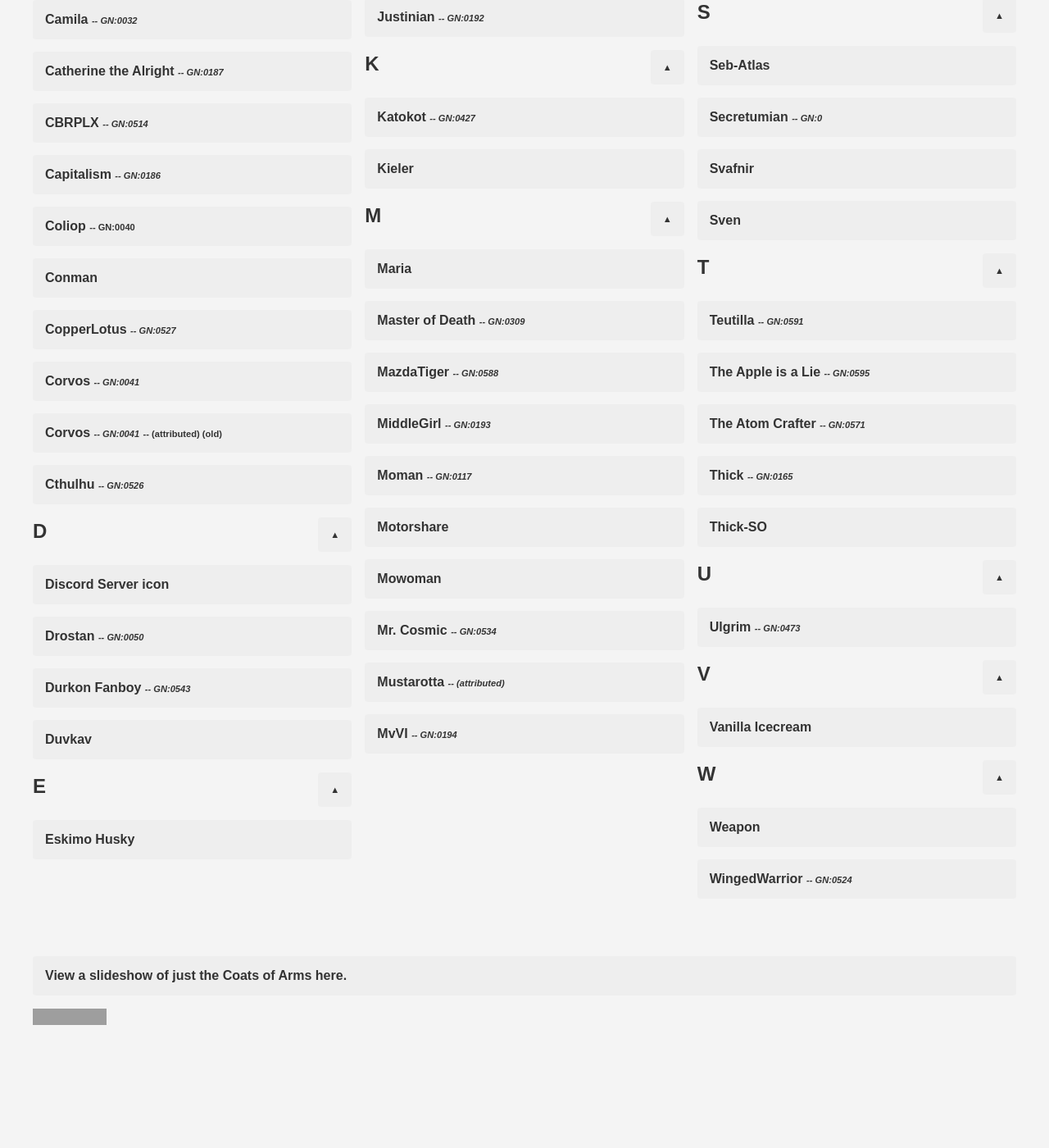
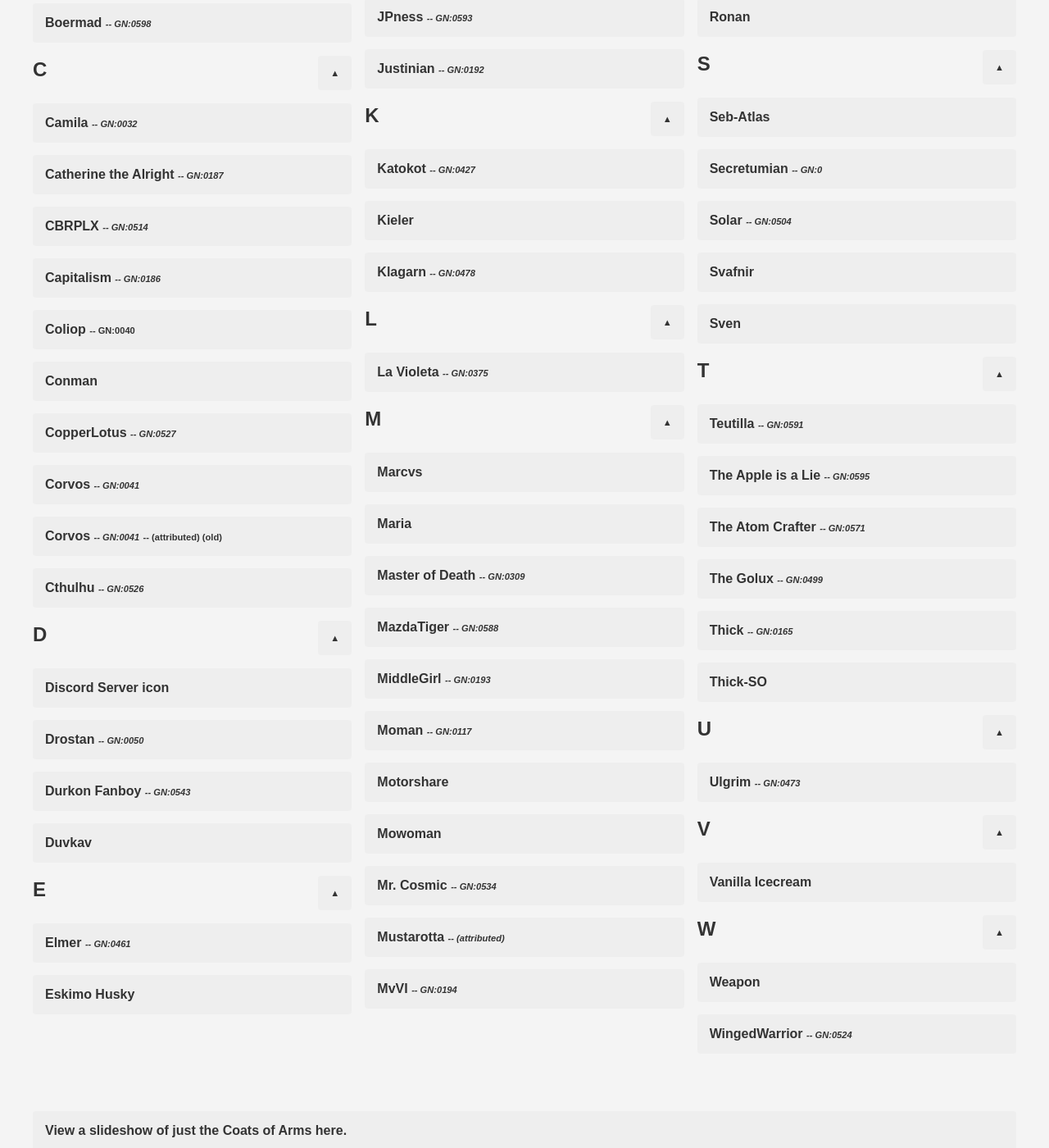
Before and after one commit to sirhcb/NAtesting, a Jekyll site: the page built from index.html, in a window 1280 px wide and 1400 px high, scrolled down 1576 px. Shown: the whole window at 82% size. Built offline with Jekyll 4.4.1, drawn with Linux system fonts in a browser that asks for light colours; before the commit the page ends 2870 px from its top, so only the background shows below that; some of the changed text lies outside the part shown; grey boxes are pictures that could not be loaded.

Commit message:
Add new list items and sections to index.html

```diff
--- a/index.html
+++ b/index.html
@@ -101,7 +101,7 @@
   <ul>
   </ul>
 </div>
-<!-- <li><a href="/NotreArms/slideshows/Series I/#slide-4"> <i><small><small>-- GN:0</small></small></i></a></li>
+<!-- <li><a href="/NotreArms/slideshows/Series II/#slide-4"> <i><small><small>-- GN:0</small></small></i></a></li>
 
 <!-- Section A -->
 <div id="section-A">
@@ -116,11 +116,13 @@
     <li><a href="/NotreArms/slideshows/Series II/#slide-2">ABF <i><small><small>-- GN:0369</small></small></i></a></li>
     <li><a href="/NotreArms/slideshows/Series I/#slide-3">AC Esq<i><small><small>-- GN:0001</small></small></i></a></li>
     <li><a href="/NotreArms/slideshows/Series I/#slide-3">Alexander <i><small><small>-- GN:0007</small></small></i></a></li>
+    <li><a href="/NotreArms/slideshows/Series II/#slide-4">Alpha Velorum <i><small><small>-- GN:0540</small></small></i></a></li>
     <li><a href="/NotreArms/slideshows/Series I/#slide-4">Andre <i><small><small>-- GN:0011</small></small></i></a></li>
     <li><a href="/NotreArms/slideshows/Series II/#slide-8">Aphra</a></li>
     <li><a href="/NotreArms/slideshows/Series I/#slide-4">Apple</a></li>
     <li><a href="/NotreArms/slideshows/Series I/#slide-4">Assorted-Interests <i><small><small>-- GN:0017</small></small></i></a></li>
     <li><a href="/NotreArms/slideshows/Series I/#slide-4">Avi <i><small><small>-- GN:0200</small></small></i></a></li>
+    <li><a href="/NotreArms/slideshows/Series II/#slide-4">Avnix</a></li>
     <li><a href="/NotreArms/slideshows/Series II/#slide-1">Azukiebean</a></li>
   </ul>
 </div>
@@ -194,6 +196,7 @@
   </div>
 
   <ul>
+    <li><a href="/NotreArms/slideshows/Series II/#slide-4">Elmer <i><small><small>-- GN:0461</small></small></i></a></li>
     <li><a href="/NotreArms/slideshows/Series I/#slide-2">Eskimo Husky</i></a></li>
   </ul>
 </div>
@@ -240,6 +243,7 @@
 
   <ul>
     <li><a href="/NotreArms/slideshows/Series II/#slide-3">Hockatree <i><small><small>-- GN:0462</small></small></i></a></li>
+    <li><a href="/NotreArms/slideshows/Series II/#slide-4">Hopman <i><small><small>-- GN:0567</small></small></i></a></li>
   </ul>
 </div>
 
@@ -289,6 +293,21 @@
   <ul>
     <li><a href="/NotreArms/slideshows/Series II/#slide-1">Katokot <i><small><small>-- GN:0427</small></small></i></a></li>
     <li><a href="/NotreArms/slideshows/Series I/#slide-4">Kieler</a></li>
+    <li><a href="/NotreArms/slideshows/Series II/#slide-4">Klagarn <i><small><small>-- GN:0478</small></small></i></a></li>
+  </ul>
+</div>
+
+<!-- Section L -->
+<div id="section-L">
+
+  <!-- This new wrapper forces the header and link together -->
+  <div style="display: flex; align-items: baseline; justify-content: space-between;">
+    <h2 style="margin: 0;">L</h2>
+    <small><small><i><a href="#top">▲</a></i></small></small>
+  </div>
+
+  <ul>
+    <li><a href="/NotreArms/slideshows/Series II/#slide-1">La Violeta <i><small><small>-- GN:0375</small></small></i></a></li>
   </ul>
 </div>
 
@@ -302,6 +321,7 @@
   </div>
 
   <ul>
+    <li><a href="/NotreArms/slideshows/Series II/#slide-4">Marcvs</a></li>
     <li><a href="/NotreArms/slideshows/Series I/#slide-2">Maria</a></li>
     <li><a href="/NotreArms/slideshows/Series II/#slide-1">Master of Death <i><small><small>-- GN:0309</small></small></i></a></li>
     <li><a href="/NotreArms/slideshows/Series II/#slide-1">MazdaTiger <i><small><small>-- GN:0588</small></small></i></a></li>
@@ -344,6 +364,7 @@
 
   <ul>
     <li><a href="/NotreArms/slideshows/Series II/#slide-2">Odessit</a></li>
+    <li><a href="/NotreArms/slideshows/Series II/#slide-4">Ok_Art <i><small><small>-- GN:0573</small></small></i></a></li>
     <li><a href="/NotreArms/slideshows/Series I/#slide-1">OllyPolly</a></li>
   </ul>
 </div>
@@ -406,6 +427,7 @@
   <ul>
     <li><a href="/NotreArms/slideshows/Series II/#slide-1">Seb-Atlas</a></li>
     <li><a href="/NotreArms/slideshows/Series II/#slide-3">Secretumian <i><small><small>-- GN:0</small></small></i></a></li>
+    <li><a href="/NotreArms/slideshows/Series II/#slide-4">Solar <i><small><small>-- GN:0504</small></small></i></a></li>
     <li><a href="/NotreArms/slideshows/Series II/#slide-1">Svafnir</a></li>
     <li><a href="/NotreArms/slideshows/Series I/#slide-1">Sven</a></li>
   </ul>
@@ -424,6 +446,7 @@
     <li><a href="/NotreArms/slideshows/Series II/#slide-3">Teutilla <i><small><small>-- GN:0591</small></small></i></a></li>
     <li><a href="/NotreArms/slideshows/Series II/#slide-8">The Apple is a Lie <i><small><small>-- GN:0595</small></small></i></a></li>
     <li><a href="/NotreArms/slideshows/Series II/#slide-8">The Atom Crafter <i><small><small>-- GN:0571</small></small></i></a></li>
+    <li><a href="/NotreArms/slideshows/Series II/#slide-4">The Golux <i><small><small>-- GN:0499</small></small></i></a></li>
     <li><a href="/NotreArms/slideshows/Series I/#slide-3">Thick <i><small><small>-- GN:0165</small></small></i></a></li>
     <li><a href="/NotreArms/slideshows/Series I/#slide-3">Thick-SO</a></li>
   </ul>
```
